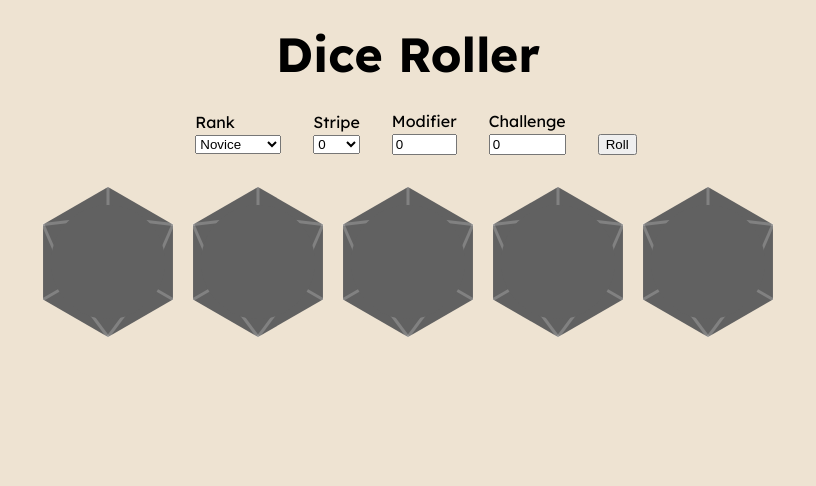
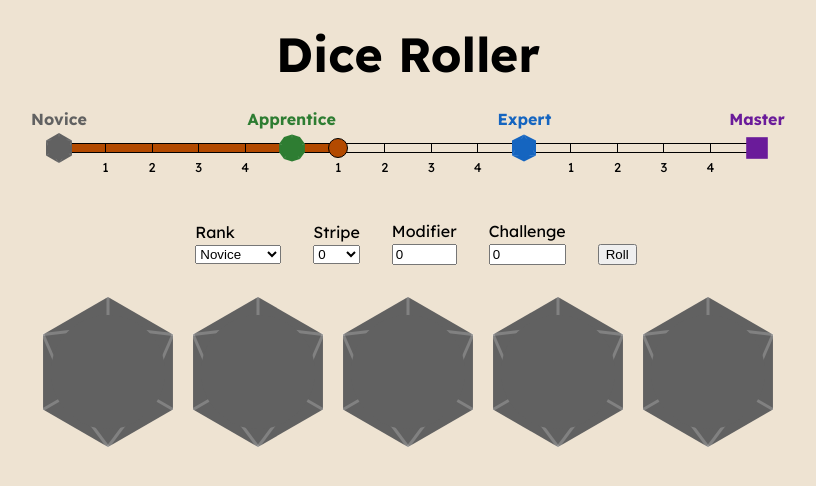
Before and after one commit to DanielBelchamber/skill-dice, a Vue app: page / in a window 1280 px wide. Shown: the top 486 px of the page, without its empty margins (232-1048 px from the left). Built offline with nearby package versions, Linux system fonts and the light colour scheme.

Commit message:
feat: SkillProficiencySlider

```diff
--- a/src/assets/base.css
+++ b/src/assets/base.css
@@ -2,7 +2,7 @@
   /* Tabletop Vibe */
   --paper_light: #f4eee4ff;
   --paper_dark: #eee3d2ff;
-  --red_accent: #7a2c00ff;
+  --accent: hsl(25, 100%, 35%);
   --wood_light: #764429ff;
   --wood_dark: #58341fff;
 
--- a/src/components/SkillDie.vue
+++ b/src/components/SkillDie.vue
@@ -1,24 +1,23 @@
 <script setup lang="ts">
 import { type PropType } from 'vue'
 
-import type { SkillDieRank, SkillDieValue } from '@/composables/dicePool';
-import type { SkillShape } from '@/composables/skill';
+import type { SkillDieRank, SkillDieShape, SkillDieValue } from '@/composables/dicePool';
 
 defineProps({
   size: {
     type: Number,
     default: 100
   },
-  dieRank: {
+  rank: {
     type: String as PropType<SkillDieRank>,
     required: false
   },
-  rollValue: {
+  value: {
     type: Number as PropType<SkillDieValue>,
     required: false
   },
   shape: {
-    type: String as PropType<SkillShape>,
+    type: String as PropType<SkillDieShape>,
     required: false
   }
 })
@@ -27,8 +26,8 @@ defineProps({
 <template>
   <svg class="SkillDie" :width="size" :height="size" viewBox="0 0 100 100">
     <!-- Rank Die -->
-    <rect v-if="dieRank === 'Master'" class="master-fill" x="14" y="14" width="72" height="72" />
-    <g v-if="dieRank === 'Expert'">
+    <rect v-if="rank === 'Master'" class="master-fill" x="14" y="14" width="72" height="72" />
+    <g v-if="rank === 'Expert'">
       <!-- background -->
       <polygon class="expert-fill" points="10,25 50,5 90,25 90,75 50,95 10,75" />
       <!-- line hints -->
@@ -38,7 +37,7 @@ defineProps({
       <!-- hint cover -->
       <circle class="expert-fill" cx="50" cy="50" r="32" />
     </g>
-    <g v-if="dieRank === 'Apprentice'">
+    <g v-if="rank === 'Apprentice'">
       <!-- background -->
       <polygon class="apprentice-fill"
         points="50,5 76.43,13.59 92.8,36.09 92.8,63.91 76.43,86.41 50,95 23.57,86.41 7.2,63.91 7.2,36.09 23.57,13.59" />
@@ -51,7 +50,7 @@ defineProps({
       <!-- hint cover -->
       <circle class="apprentice-fill" cx="50" cy="50" r="35" />
     </g>
-    <g v-if="dieRank === 'Novice'">
+    <g v-if="rank === 'Novice'">
       <!-- background -->
       <polygon class="novice-fill" points="6.7,25 50,0 93.3,25 93.3,75 50,100 6.7,75" />
       <!-- line hints -->
@@ -71,12 +70,12 @@ defineProps({
     </g>
 
     <!-- Faces -->
-    <rect v-if="rollValue === 1 || rollValue === 2" x="30" y="45" width="40" height="10" rx="3" fill="white" />
-    <rect v-if="rollValue === 2" x="45" y="30" width="10" height="40" rx="3" fill="white" />
-    <polygon v-if="rollValue === 3 || shape === 'Triangle'" points="50,33 32.68,63 67.32,63" stroke-width="6"
-      stroke="white" stroke-linejoin="round" fill="white" />
-    <rect v-if="rollValue === 4 || shape === 'Square'" x="30" y="30" width="40" height="40" rx="3" fill="white" />
-    <polygon v-if="rollValue === 5 || shape === 'Star'" points="50,30 61.76,66.18 30.98,43.82 69.02,43.82 38.24,66.18"
+    <rect v-if="value === 1 || value === 2" x="30" y="45" width="40" height="10" rx="3" fill="white" />
+    <rect v-if="value === 2" x="45" y="30" width="10" height="40" rx="3" fill="white" />
+    <polygon v-if="value === 3 || shape === 'Triangle'" points="50,33 32.68,63 67.32,63" stroke-width="6" stroke="white"
+      stroke-linejoin="round" fill="white" />
+    <rect v-if="value === 4 || shape === 'Square'" x="30" y="30" width="40" height="40" rx="3" fill="white" />
+    <polygon v-if="value === 5 || shape === 'Star'" points="50,30 61.76,66.18 30.98,43.82 69.02,43.82 38.24,66.18"
       stroke-width="6" stroke="white" stroke-linejoin="round" fill="white" />
   </svg>
 </template>
--- /dev/null
+++ b/src/components/SkillProficiencySlider.vue
@@ -0,0 +1,141 @@
+<script setup lang="ts">
+import { ref, type PropType, computed } from 'vue'
+
+import type { SkillDieRank } from '@/composables/dicePool';
+import type { SkillProficiency, SkillStripe } from '@/composables/skill';
+import SkillDie from '@/components/SkillDie.vue';
+
+const RANKS: SkillDieRank[] = ['Novice', 'Apprentice', 'Expert', 'Master']
+
+const props = defineProps({
+  proficiency: {
+    type: Object as PropType<SkillProficiency>,
+    default: () => ({ rank: 'Apprentice', stripe: 1 })
+  }
+})
+
+const rank = ref(props.proficiency.rank)
+const stripe = ref(props.proficiency.stripe)
+
+const proficiencyPercentage = computed(() => {
+  const notch = RANKS.indexOf(rank.value) * 5 + stripe.value
+  return 100 * notch / 15
+})
+
+const setProficiency = (newRank: SkillDieRank, newStripe: SkillStripe) => {
+  rank.value = newRank;
+  stripe.value = newStripe;
+}
+
+const handleNotchClick = (notch: number) => {
+  const newRank = RANKS[Math.floor(notch / 5)]
+  const newStripe = notch % 5 as SkillStripe
+  setProficiency(newRank, newStripe)
+}
+
+const handleTrackMouseEvent = (e: MouseEvent) => {
+  const track = e.currentTarget as HTMLDivElement
+  const rect = track.getBoundingClientRect()
+  const x = e.clientX - rect.left
+  const notch = Math.round(15 * x / rect.width)
+  handleNotchClick(notch)
+}
+</script>
+
+<template>
+  <div class="SillProficiencySlider">
+    <div class="track" @mousedown.stop="handleTrackMouseEvent">
+      <div class="fill" :style="{ width: `${proficiencyPercentage}%` }"></div>
+      <div class="notch" v-for="i in 16" :key="i" :style="{ left: `calc(${100 * (i - 1) / 15}% - 0.5px)` }"
+        @click.stop="() => handleNotchClick(i - 1)">
+        <div v-if="(i - 1) % 5 !== 0" class="label" @mousedown.stop>{{ (i - 1) % 5 }}</div>
+      </div>
+      <div class="rank-wrapper" v-for="(rank, i) of RANKS" :key="rank" @click.stop="() => setProficiency(rank, 0)"
+        :style="{ left: `calc(${100 * i / 3}% - 15px)`, top: 'calc(50% - 15px)' }">
+        <div class="label" :class="rank" @mousedown.stop>{{ rank }}</div>
+        <SkillDie :size="30" :rank="rank" />
+      </div>
+      <div class="thumb" :style="{ left: `calc(${proficiencyPercentage}% - 10px)` }"></div>
+    </div>
+  </div>
+</template>
+
+<style scoped>
+.SillProficiencySlider {
+  width: 100%;
+  max-width: 800px;
+  padding: 50px;
+}
+
+.track {
+  position: relative;
+  width: 100%;
+  height: 10px;
+  border: 1px solid black;
+  cursor: pointer;
+}
+
+.thumb {
+  position: absolute;
+  width: 20px;
+  height: 20px;
+  top: calc(50% - 10px);
+  left: -10px;
+  border-radius: 10px;
+  border: 1px solid black;
+  background-color: var(--accent);
+}
+
+.fill {
+  position: absolute;
+  height: 100%;
+  background-color: var(--accent);
+}
+
+.notch {
+  position: absolute;
+  height: 100%;
+  width: 1px;
+  background-color: black;
+}
+
+.notch .label {
+  position: absolute;
+  top: calc(100% + 8px);
+  left: -4.5px;
+  width: 10px;
+  line-height: 15px;
+  font-size: 0.8rem;
+  text-align: center;
+}
+
+.rank-wrapper {
+  position: absolute;
+}
+
+.rank-wrapper .label {
+  position: absolute;
+  top: -28px;
+  left: -30px;
+  width: 90px;
+  line-height: 28px;
+  font-weight: 700;
+  text-align: center;
+}
+
+.rank-wrapper .label.Master {
+  color: var(--master);
+}
+
+.rank-wrapper .label.Expert {
+  color: var(--expert);
+}
+
+.rank-wrapper .label.Apprentice {
+  color: var(--apprentice);
+}
+
+.rank-wrapper .label.Novice {
+  color: var(--novice);
+}
+</style>
--- a/src/composables/skill.ts
+++ b/src/composables/skill.ts
@@ -31,9 +31,9 @@ const nextRank = (rank: SkillDieRank): SkillDieRank => {
 
 const assembleSkillDice = (proficiency: SkillProficiency): SkillDie[] => {
   const { rank, stripe } = proficiency
-  return [...Array(5)].map((_, index) =>
-    index < stripe ? createSkillDie(nextRank(rank)) : createSkillDie(rank)
-  )
+  return [...Array(5)]
+    .map((_, index) => (index < stripe ? createSkillDie(nextRank(rank)) : createSkillDie(rank)))
+    .reverse()
 }
 
 type RollDisplay = {
@@ -121,4 +121,12 @@ const useSkill = (): Skill => {
   }
 }
 
-export { type RollDisplay, type Skill, type SkillCheck, type SkillRoll, type SkillStripe, useSkill }
+export {
+  type RollDisplay,
+  type Skill,
+  type SkillCheck,
+  type SkillProficiency,
+  type SkillRoll,
+  type SkillStripe,
+  useSkill
+}
--- a/src/views/DiceRoller.vue
+++ b/src/views/DiceRoller.vue
@@ -5,6 +5,7 @@ import { useAppStore } from '@/stores/app'
 import { type RollDisplay, type SkillCheck, type SkillStripe } from '@/composables/skill'
 import { type SkillDieRank } from '@/composables/dicePool';
 import SkillDie from '@/components/SkillDie.vue'
+import SkillProficiencySlider from '@/components/SkillProficiencySlider.vue';
 
 const RANK_OPTIONS: SkillDieRank[] = ['Novice', 'Apprentice', 'Expert', 'Master']
 const STRIPE_OPTIONS: SkillStripe[] = [0, 1, 2, 3, 4]
@@ -28,6 +29,7 @@ watch([rank, stripe], () => {
     stripe.value = 0
   }
   appStore.skill.setStripe(stripe.value)
+  console.log(rank.value, stripe.value)
 })
 
 const makeSkillCheck = () => {
@@ -38,6 +40,8 @@ const makeSkillCheck = () => {
 <template>
   <main class="DiceRoller">
     <h1>Dice Roller</h1>
+
+    <SkillProficiencySlider />
 
     <div class="skill-selector">
       <div class="input-wrapper">
@@ -68,8 +72,7 @@ const makeSkillCheck = () => {
     </div>
 
     <div class="dice-pool">
-      <SkillDie v-for="(die, index) in dicePoolDisplay" :key="index" :die-rank="die.rank" :roll-value="die.value"
-        :size="150" />
+      <SkillDie v-for="(die, index) in dicePoolDisplay" :key="index" :rank="die.rank" :value="die.value" :size="150" />
     </div>
 
     <div v-if="skillCheck" class="result-display">
```
